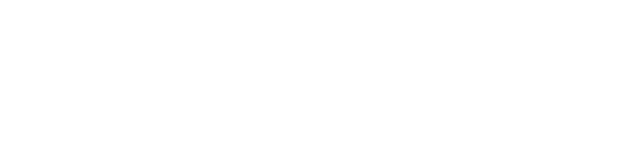
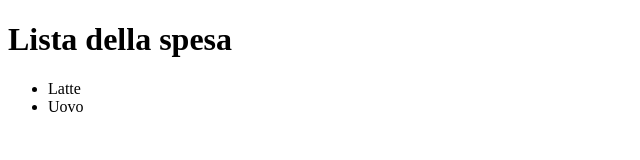
Before and after one commit to Jelena-J05/Esercizio-GIT--M3, a plain HTML site: page index.html in a window 1280 px wide. Shown: the whole page, without its empty margins (0-640 px from the left). Drawn offline with Linux system fonts and the light colour scheme.

Commit message:
first change

```diff
--- a/index.html
+++ b/index.html
@@ -15,6 +15,11 @@
 </head>
 
 <body>
+  <h1> Lista della spesa </h1>
+  <ul>
+    <li> Latte </li>
+    <li> Uovo </li>
+  </ul>
 
 </body>
 
```
